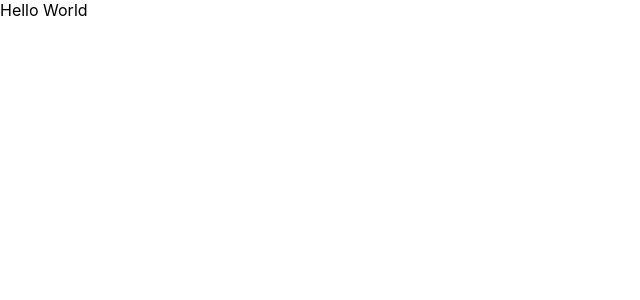
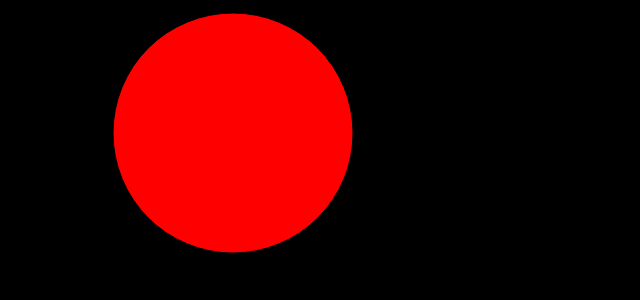
Before and after one commit to Driijko/SVG-Animations-1, a React (Create React App) app: page / in a window 1280 px wide. Shown: the top 300 px of the page, without its empty margins (0-640 px from the left). Built offline with nearby package versions, Linux system fonts and the light colour scheme.

Commit message:
Complete Animation1 component

```diff
--- a/src/App.js
+++ b/src/App.js
@@ -1,9 +1,11 @@
 import React from 'react';
+
+import Animation1 from "./animations/Animation1";
 
 function App() {
   return (
     <div className="App">
-      Hello World
+      <Animation1 />
     </div>
   );
 }
--- /dev/null
+++ b/src/animations/Animation1.js
@@ -0,0 +1,42 @@
+import React from 'react';
+import {motion} from "framer-motion";
+
+const svgVariants = {
+  hidden: {
+    opacity: 0,
+  },
+  visible: {
+    opacity: 1,
+    transition: {
+      duration: 5
+    }
+  }
+}
+
+const pathVariants = {
+  hidden: {
+    opacity: 0,
+    pathLength: 0
+  },
+  visible: {
+    opacity: 1,
+    pathLength: 1,
+    transition: {
+      duration: 2,
+      ease: "easeInOut"
+    }
+  }
+}
+
+export default function Animation1(props) {
+  return (
+    <div>
+      <svg xmlns="http://www.w3.org/2000/svg" width={`${window.innerWidth}`} height={`${window.innerHeight}`}>
+        <motion.circle
+          r="120" cx="225" cy="125" fill="red" stroke="black" stroke-width="10"
+          variants={svgVariants} initial="hidden" animate="visible"
+        />
+      </svg>
+    </div>
+  )
+}
--- a/src/index.css
+++ b/src/index.css
@@ -1,13 +1,4 @@
 body {
-  margin: 0;
-  font-family: -apple-system, BlinkMacSystemFont, 'Segoe UI', 'Roboto', 'Oxygen',
-    'Ubuntu', 'Cantarell', 'Fira Sans', 'Droid Sans', 'Helvetica Neue',
-    sans-serif;
-  -webkit-font-smoothing: antialiased;
-  -moz-osx-font-smoothing: grayscale;
+  background-color: black;
+  color: red;
 }
-
-code {
-  font-family: source-code-pro, Menlo, Monaco, Consolas, 'Courier New',
-    monospace;
-}
```
